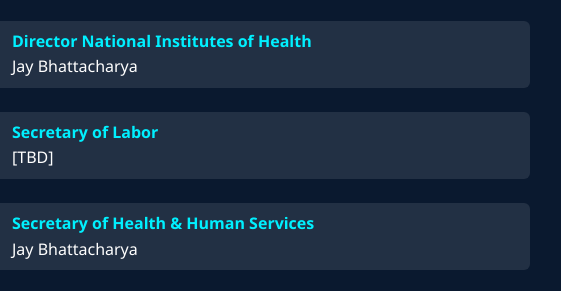
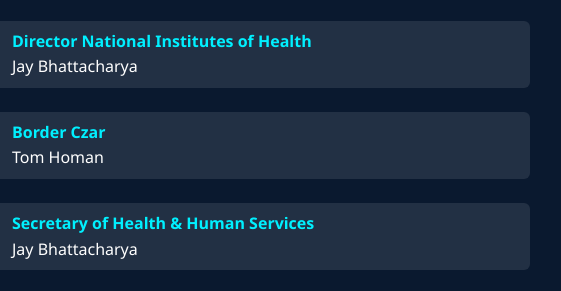
Before and after one commit to FotiosMpouris/Matrix-Website-Template, a plain HTML site: page team.html in a window 1280 px wide. Shown: the part 932-1223 px from the top of the page, 410-971 px from the left. Drawn offline with Linux system fonts and the light colour scheme; files whose address does not match are found by name.

Commit message:
Update team.html

```diff
--- a/team.html
+++ b/team.html
@@ -186,10 +186,10 @@
 
       <!-- 10. Secretary of Labor -->
       <div class="team-member">
-        <img src="images/blank.png" alt="Secretary of Labor" />
+        <img src="images/tom-homan" alt="Secretary of Labor" />
         <div>
-          <div class="team-title">Secretary of Labor</div>
-          <div class="team-name">[TBD]</div>
+          <div class="team-title">Border Czar</div>
+          <div class="team-name">Tom Homan</div>
         </div>
       </div>
 
```
